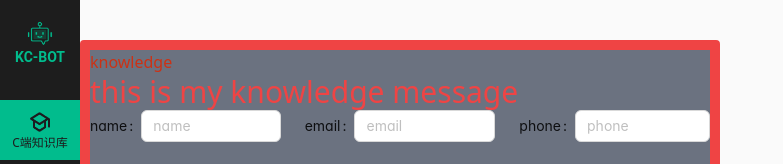
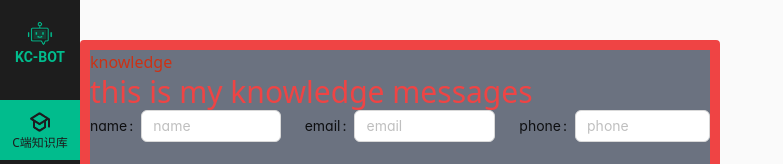
Before and after one commit to Frankwfp/react-project, a React (Vite) app: page /home/knowledge in a window 1280 px wide. Shown: the top 164 px of the page, without its empty margins (0-783 px from the left). Built offline with nearby package versions, Linux system fonts and the light colour scheme.

Commit message:
fix 修改knowledge

```diff
--- a/src/pages/knowledge/index.tsx
+++ b/src/pages/knowledge/index.tsx
@@ -42,7 +42,7 @@ const Knowledge = () => {
   return (
     <div className="w-1/2 h-1/2 bg-gray-500 hover:border-20 border-10 border-red-500 rounded">
       <h1 className="text-regal-red text-base">knowledge</h1>
-      <h2 className="text-3xl text-red-500">this is my knowledge message</h2>
+      <h2 className="text-3xl text-red-500">this is my knowledge messages</h2>
       <Form form={form}>
         <Row gutter={24}>
           <Col span={8}>
```
